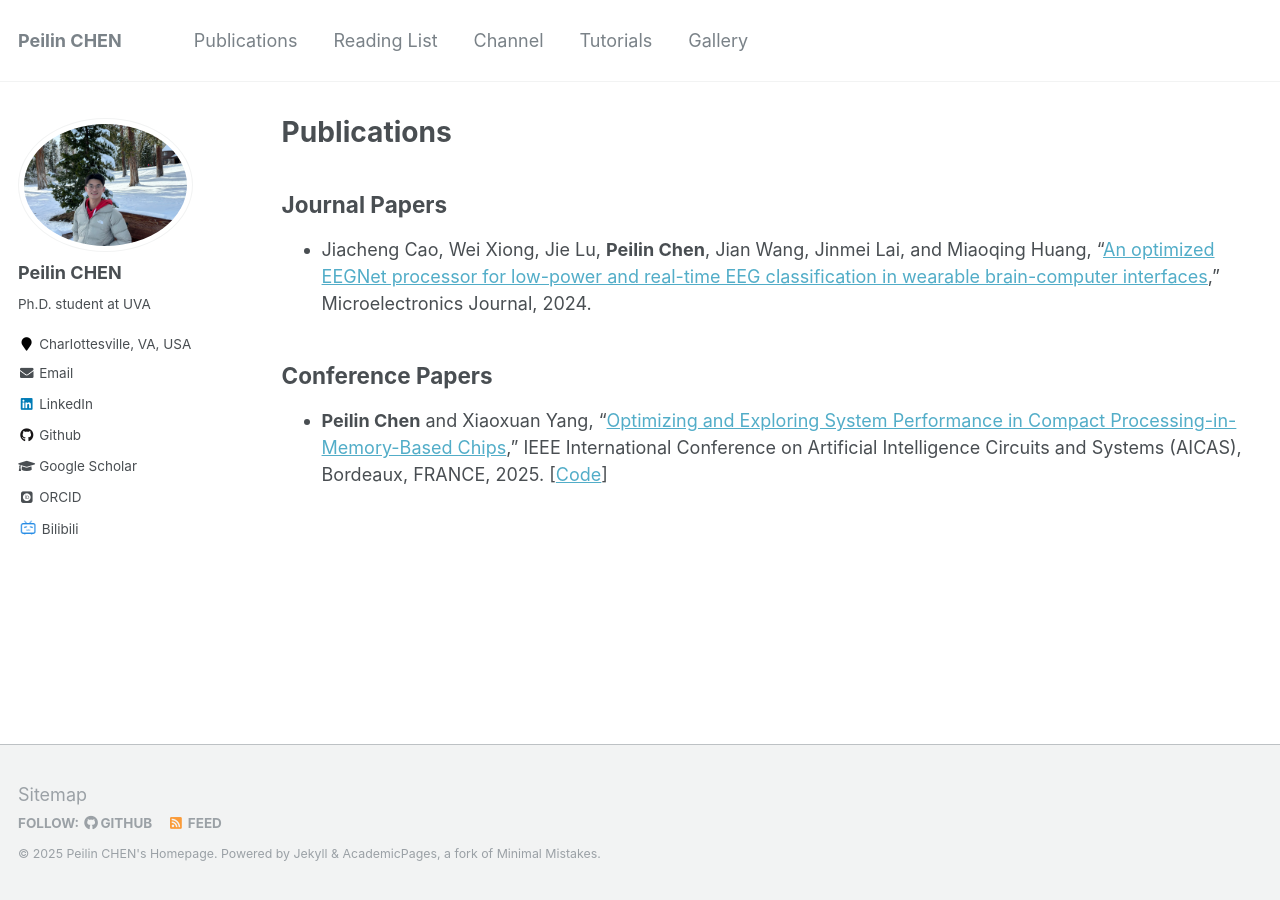
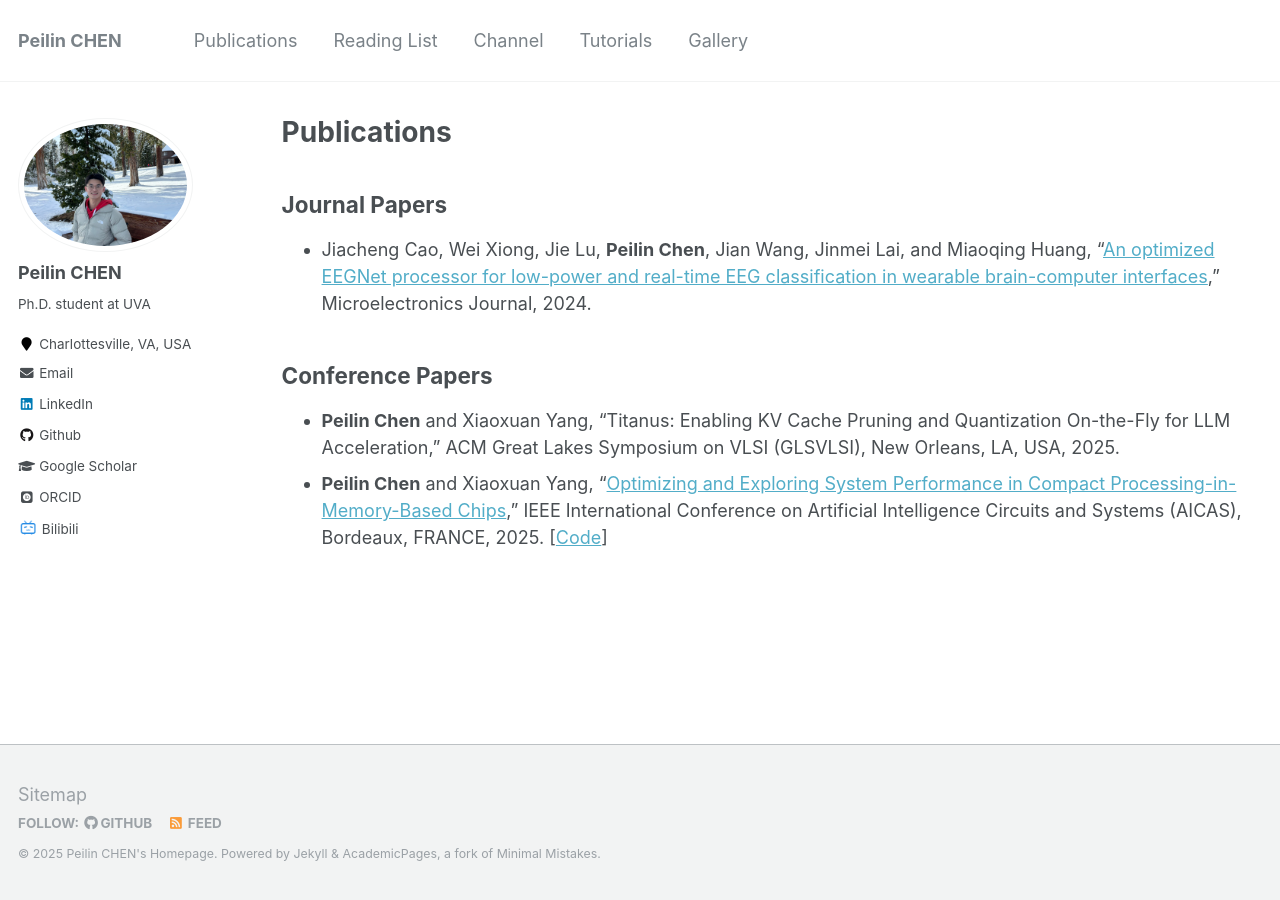
Before and after one commit to peilin-chen/peilin-chen.github.io, a Jekyll site: the page built from _pages/publications.md, in a window 1280 px wide. Built offline with Jekyll 4.4.1, drawn with Linux system fonts in a browser that asks for light colours; some web fonts are replaced.

Commit message:
Update publications.md

```diff
--- a/_pages/publications.md
+++ b/_pages/publications.md
@@ -11,4 +11,5 @@ author_profile: true
 
 ## Conference Papers
 
+* **Peilin Chen** and Xiaoxuan Yang, "Titanus: Enabling KV Cache Pruning and Quantization On-the-Fly for LLM Acceleration," ACM Great Lakes Symposium on VLSI (GLSVLSI), New Orleans, LA, USA, 2025.
 * **Peilin Chen** and Xiaoxuan Yang, "[Optimizing and Exploring System Performance in Compact Processing-in-Memory-Based Chips](https://arxiv.org/abs/2502.21259)," IEEE International Conference on Artificial Intelligence Circuits and Systems (AICAS), Bordeaux, FRANCE, 2025. [[Code](https://github.com/peilin-chen/Compact-PIM-based-Design)]
```
